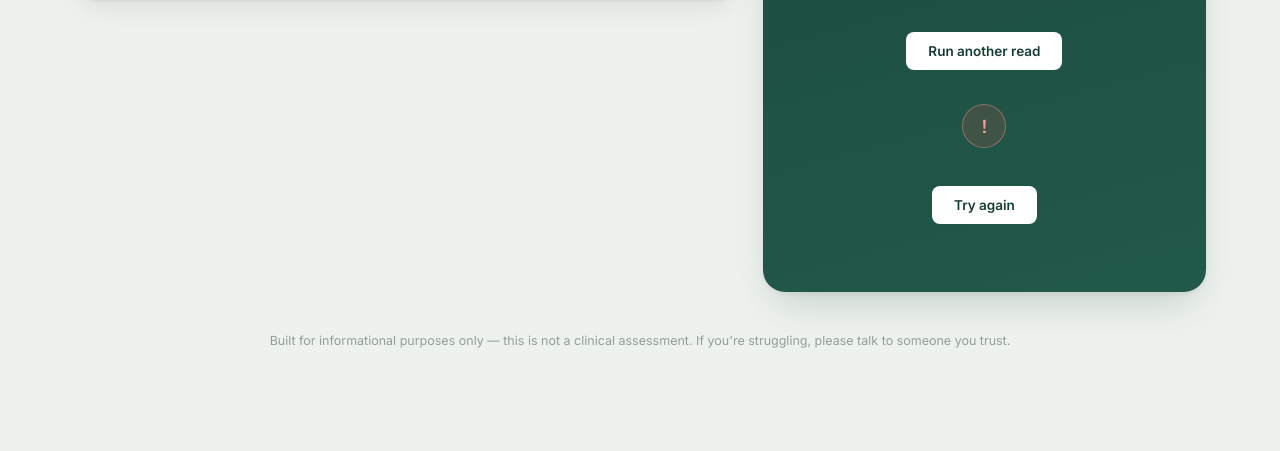
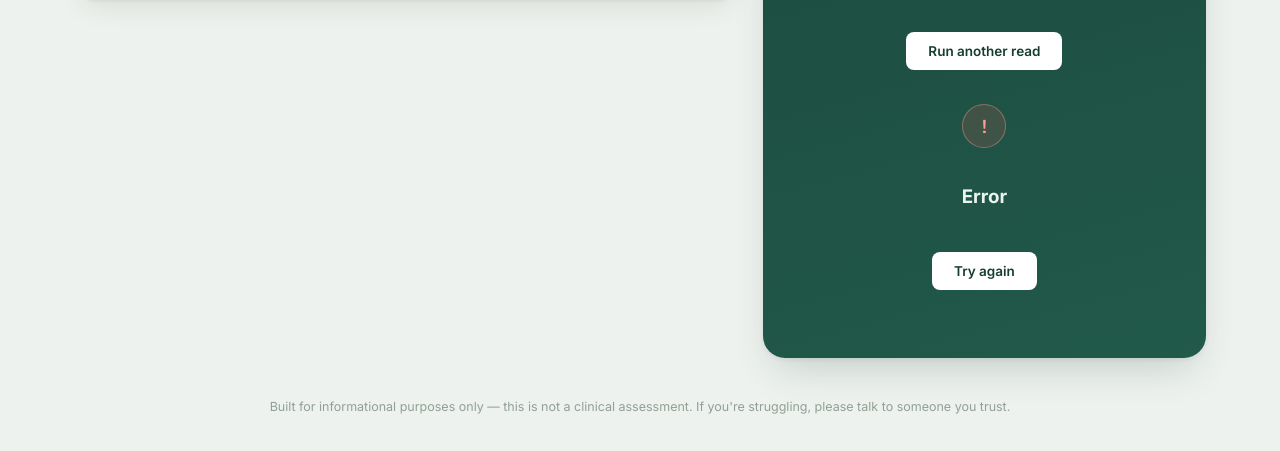
Before and after one commit to Ombankar1111-gi/mental-health-score-predictor, a FastAPI app: page / in a window 1280 px wide. Shown: the part 1146-1597 px from the top of the page. Before the commit the page ends 1494 px from the top, so only its background shows below. Run offline with FastAPI, Linux system fonts and the light colour scheme; parts of the project's set-up code (start-up, migrations or seed data) failed here and were passed over.

Commit message:
Fix index file

```diff
--- a/templates/index.html
+++ b/templates/index.html
@@ -216,11 +216,17 @@
         <button type="button" class="reset-btn" id="reset-btn">Run another read</button>
       </div>
 
-      <div class="state state-error" id="state-error" hidden>
-        <div class="error-icon" aria-hidden="true">!</div>
-        <p class="error-copy" id="error-copy"></p>
-        <button type="button" class="reset-btn" id="error-retry-btn">Try again</button>
-      </div>
+     <div class="state state-error" id="state-error" hidden>
+    <div class="error-icon" aria-hidden="true">!</div>
+
+    <h3 id="error-label">Error</h3>
+
+    <p class="error-copy" id="error-copy"></p>
+
+    <button type="button" class="reset-btn" id="error-retry-btn">
+        Try again
+    </button>
+</div>
 
     </div>
   </aside>
```
